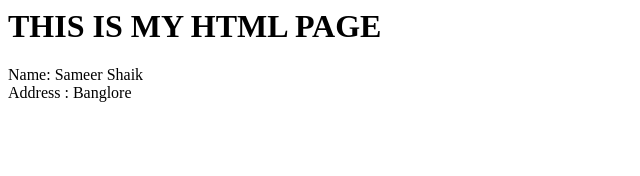
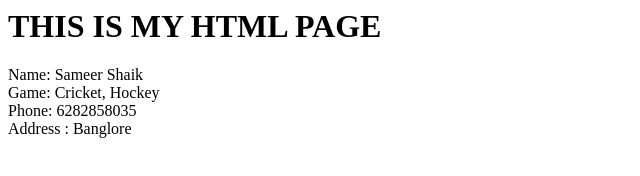
Before and after one commit to Sameer-77/learn_github2, a plain HTML site: page index.html in a window 1280 px wide. Shown: the whole page, without its empty margins (0-640 px from the left). Drawn offline with Linux system fonts and the light colour scheme.

Commit message:
Dev1 Modified

```diff
--- a/index.html
+++ b/index.html
@@ -2,4 +2,6 @@
 <body>
 <h1> THIS IS MY HTML PAGE </h1>
 <div> Name: Sameer Shaik</div>
+<div> Game: Cricket, Hockey</div>
+<div> Phone: 6282858035 </div>
 <div>Address : Banglore</div>
```
